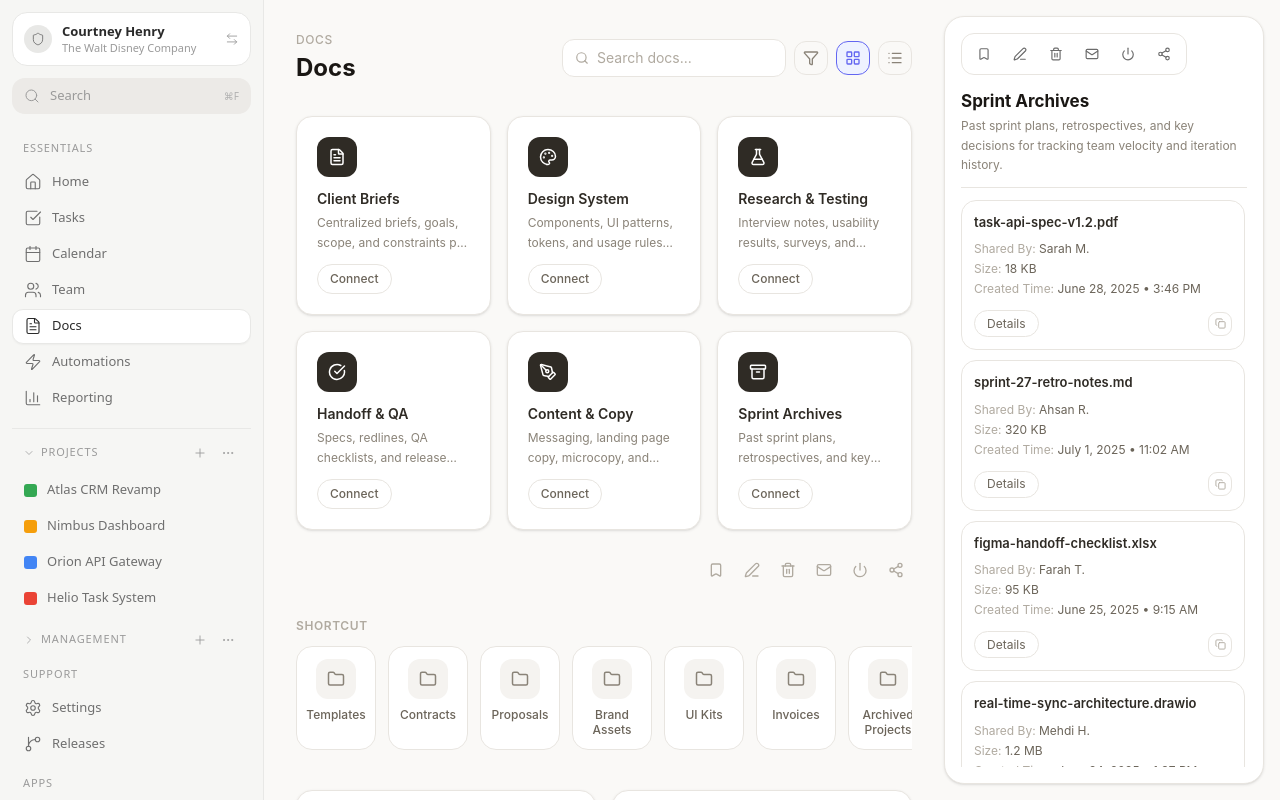
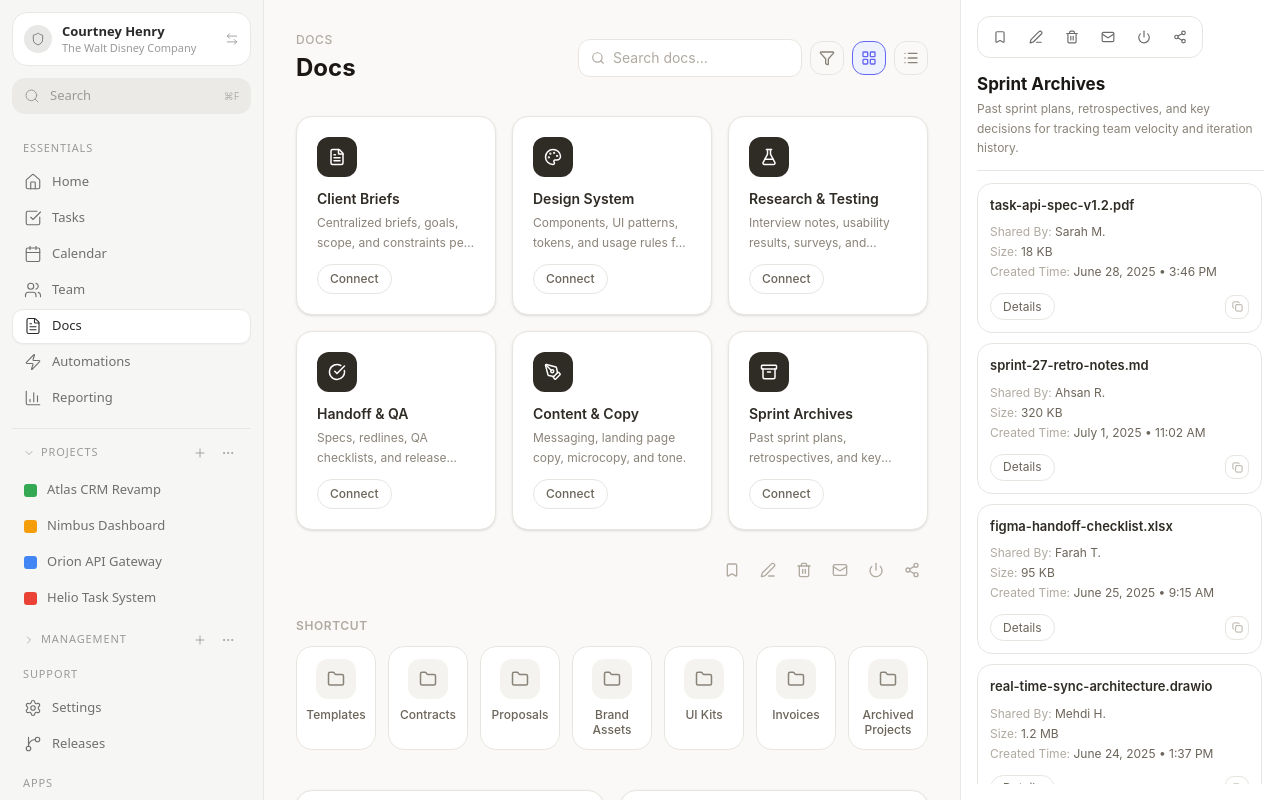
Before and after one commit to ameridesign/studioOS, a React (Vite) app: page /#/docs in a window 1280 px wide. Built offline with nearby package versions, Linux system fonts and the light colour scheme.

Commit message:
fix: Make right rail a full-height flush panel instead of floating card
Remove the offset/rounded/shadow floating card style from the right rail
so it spans the full height edge-to-edge, matching the left sidebar style.

https://claude.ai/code/session_01LAXgoTeJr9FiV8JkNDU8zF

```diff
--- a/src/components/Layout.tsx
+++ b/src/components/Layout.tsx
@@ -32,7 +32,7 @@ export default function Layout() {
       </div>
 
       {/* Main content — full height, internal scroll */}
-      <main className="h-full lg:ml-[264px] lg:mr-[336px] pt-14 lg:pt-0 pb-16 lg:pb-0 overflow-y-auto">
+      <main className="h-full lg:ml-[264px] lg:mr-[320px] pt-14 lg:pt-0 pb-16 lg:pb-0 overflow-y-auto">
         <Outlet context={{ filters, setFilters }} />
       </main>
 
--- a/src/components/RightRail.tsx
+++ b/src/components/RightRail.tsx
@@ -144,8 +144,8 @@ export default function RightRail({ mobileOpen, onClose }: RightRailProps) {
 
   return (
     <>
-      {/* Desktop rail — floating card */}
-      <aside className="hidden lg:block fixed right-4 top-4 bottom-4 w-[320px] bg-white rounded-[20px] border border-warm-gray-200 shadow-sm z-20 overflow-hidden">
+      {/* Desktop rail — full-height panel */}
+      <aside className="hidden lg:block fixed right-0 top-0 h-screen w-[320px] bg-white border-l border-[#E8E8E6] z-20 overflow-hidden">
         {railContent}
       </aside>
 
```
